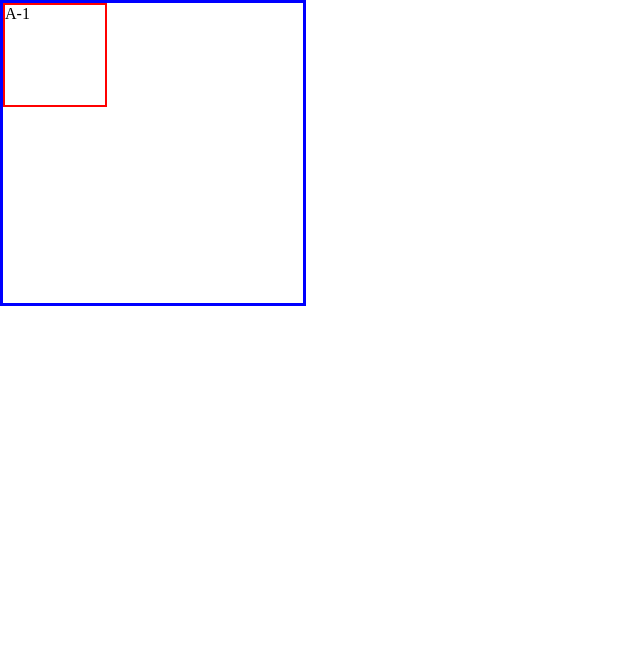
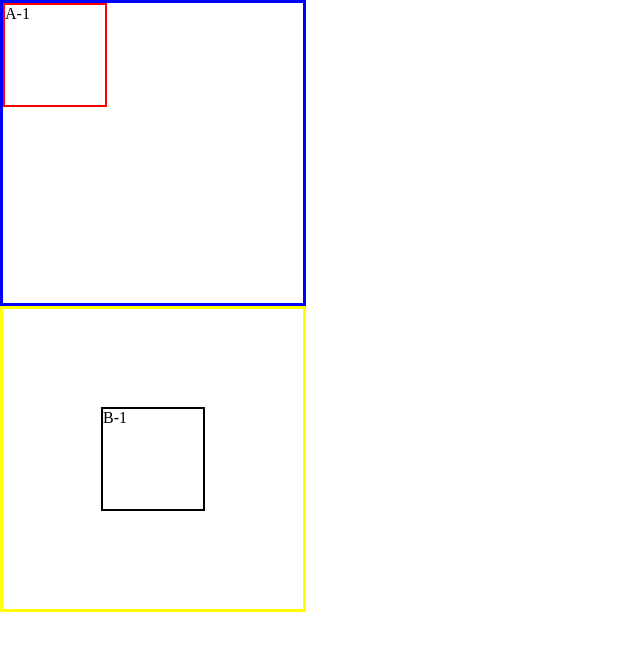
Before and after one commit to bhaveshcodm2706-venom/CSS-Flexbox, a website: page index.html in a window 1280 px wide. Shown: the whole page, without its empty margins (0-640 px from the left). Drawn offline with Linux system fonts and the light colour scheme.

Commit message:
Completed Flexbox Center both horizon and vertical

```diff
--- a/index.html
+++ b/index.html
@@ -11,5 +11,9 @@
   <div class="container">
     <div class="box">A-1</div>
     </div>
+
+    <div class="parent-container">
+      <div class="boxes">B-1</div>
+    </div>
 </body>
 </html>
--- a/styles.css
+++ b/styles.css
@@ -14,3 +14,17 @@
   height: 100px;
   border: 2px solid red;
 }
+
+.parent-container {
+  display: flex;
+  height: 300px;
+  width: 300px;
+  border: 3px solid yellow;
+  justify-content: center;
+  align-items: center;
+}
+.boxes {
+  height: 100px;
+  width: 100px;
+  border: 2px solid black;
+}
```
